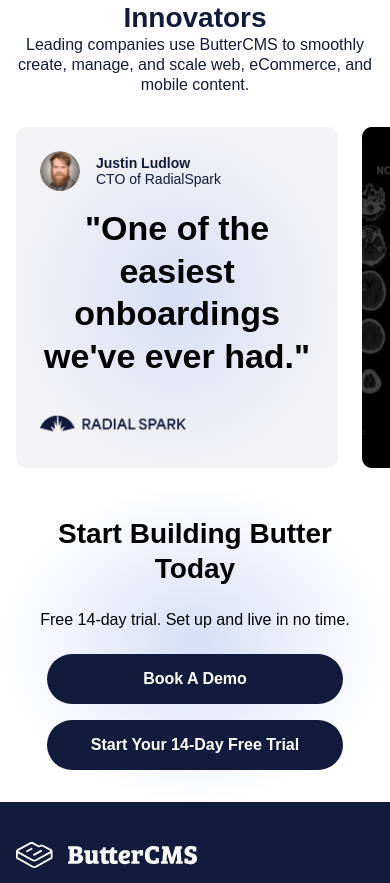
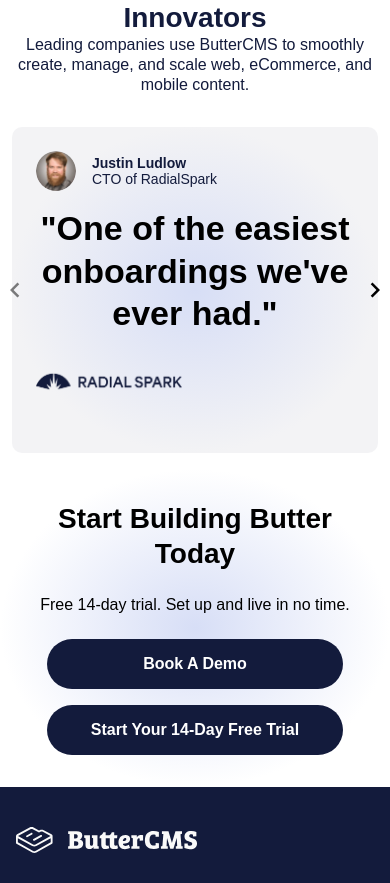
Before and after one commit to frank-temp/butter-lp, a Nuxt app: page / in a window 390 px wide. Shown: the part 4128-5011 px from the top of the page. Built offline with nearby package versions, Linux system fonts and the light colour scheme; a web font is replaced by a local one.

Commit message:
Stories fix carousel

```diff
--- a/components/home/Stories.vue
+++ b/components/home/Stories.vue
@@ -5,12 +5,52 @@
             <p>Leading companies use ButterCMS to smoothly create, manage, and scale web, eCommerce, and mobile content.</p>
         </article>
         <article class='w-full overflow-hidden max-w-full md:max-w-[1440px]'>
-            <article class='mt-8 flex flex-row gap-x-6 justify-start pl-4 md:pl-32 pr-4 md:pr-32 flex-nowrap w-full overflow-x-scroll no-scrollbar'>
+            <!-- <article class='mt-8 flex flex-row gap-x-6 justify-start pl-4 md:pl-32 pr-4 md:pr-32 flex-nowrap w-full overflow-x-scroll no-scrollbar'>
                 <story-card v-for="item in data" :id="item.id" :story="item" :key="item.id" />
+            </article> -->
+            <article class='w-full flex items-center justify-center mt-8'>
+                <Carousel v-bind="config" class='max-w-full md:max-w-[1200px] flex flex-row'>
+                    <Slide v-for="slide in data">
+                        <story-card :id="slide.id" :story="slide" :key="slide.id" />
+                    </Slide>
+                    <template #addons>
+                        <Navigation />
+                    </template>
+                </Carousel>
             </article>
         </article>
     </section>
 </template>
+
+<script setup>
+import 'vue3-carousel/dist/carousel.css';
+import { Carousel, Slide, Pagination, Navigation } from 'vue3-carousel';
+
+// Carousel configuration
+const config = {
+  itemsToShow: 3,
+  snapAlign: 'start',
+  breakpointMode: 'carousel',
+  breakpoints: {
+    // 300px and up
+    300: {
+      itemsToShow: 1,
+      snapAlign: 'start',
+    },
+    // 400px and up
+    400: {
+      itemsToShow: 2,
+      snapAlign: 'start',
+    },
+    // 500px and up
+    500: {
+      itemsToShow: 3,
+      snapAlign: 'start',
+    },
+  },
+};
+
+</script>
 <script>
 import StoryCard from "~/components/organisms/StoryCard.vue"
 import stories from "~/assets/data/stories.json"
--- a/components/organisms/StoryCard.vue
+++ b/components/organisms/StoryCard.vue
@@ -1,5 +1,5 @@
 <template lang="html">
-    <article v-if="(story.type === 'left')" class='rounded-[10px] p-6 bg-gradient-blue-lg min-w-[90%] md:min-w-[450px] flex flex-col gap-4 items-start justify-start'>
+    <article v-if="(story.type === 'left')" class='rounded-[10px] p-6 bg-gradient-blue-lg  flex flex-col gap-4 items-start justify-start mx-3 h-full'>
         <div class='flex flex-col items-start justify-between gap-4'>
             <div class='flex flex-row gap-4 items-center justify-center text-blue-dark'>
                 <img class='w-10 h-10 rounded-full' :src="story.picture" :alt="story.user_name" />
@@ -15,10 +15,10 @@
         </div>
         <img class='h-[30px]' :src="story.logo" :alt="story.user_name" />
     </article>
-    <article v-else class='relative bg-gradient-blue-linear p-6 rounded-[10px] min-w-[335px] text-white-default text-center flex flex-col gap-4 items-center justify-center'>
-        <p v-if="(story.user_name === 'Todd Dunning')" class='text-[26px] font-[700] z-[2] grow'>"{{ story.testimonial }}"</p>
-        <p v-else-if="(story.user_name === 'Riley Venable')" class='text-[18px] font-[700] z-[2] grow'>"{{ story.testimonial }}"</p>
-        <p v-else="(story.user_name === 'Jake Kring')" class='text-[20px] font-[700] z-[2] grow'>"{{ story.testimonial }}"</p>
+    <article v-else class='relative bg-gradient-blue-linear p-6 rounded-[10px] text-white-default text-center flex flex-col gap-4 items-center justify-center mx-3 h-full'>
+        <p v-if="(story.user_name === 'Todd Dunning')" class='text-[26px] font-[700] z-[2]'>"{{ story.testimonial }}"</p>
+        <p v-else-if="(story.user_name === 'Riley Venable')" class='text-[18px] font-[700] z-[2]'>"{{ story.testimonial }}"</p>
+        <p v-else="(story.user_name === 'Jake Kring')" class='text-[20px] font-[700] z-[2]'>"{{ story.testimonial }}"</p>
         <div class='flex flex-col items-center justify-center z-[2] text-[14px]'>
             <span class='font-[700]'>{{ story.user_name }}</span>
             <span class='font-[400]'>{{ story.position }}</span>
```
